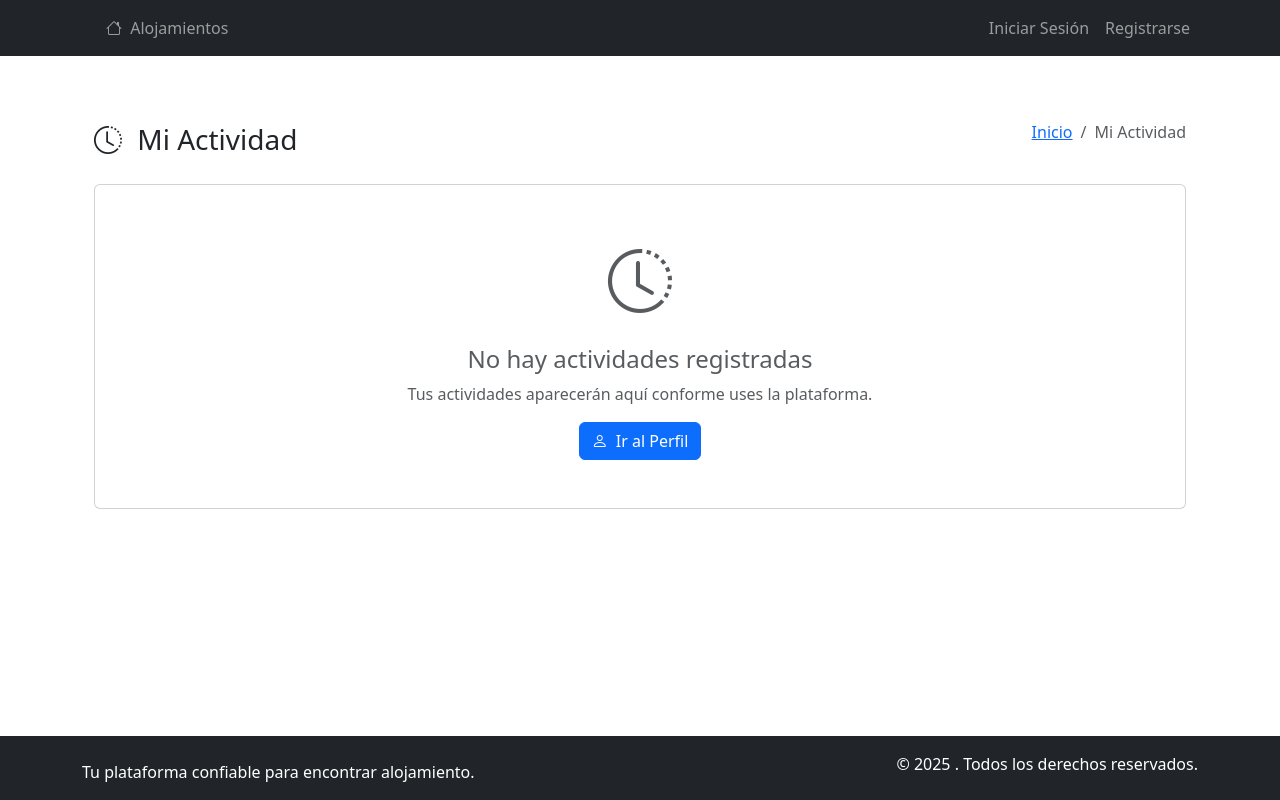
After one commit to franklinrony/alojamiento-php-kodigo, a PHP site: template app/Views/user/activities.twig in a window 1280 px wide. The commit adds this page. Run offline with PHP 8.4, Linux system fonts and the light colour scheme; the template is opened without the code that fills it, so the values that code supplies are empty; some libraries are stand-ins or nearby versions.

Commit message:
feat: Implementar funcionalidades de user_activities y user_preferences, eliminar user_accommodations

```diff
--- a/app/Repositories/Implementations/UserActivityRepository.php
+++ b/app/Repositories/Implementations/UserActivityRepository.php
@@ -77,11 +77,6 @@ class UserActivityRepository extends BaseRepository implements IUserActivityRepo
         $stmt = $this->db->prepare("SELECT * FROM user_activities WHERE user_id = :user_id ORDER BY created_at DESC");
         $stmt->execute(['user_id' => $userId]);
         return array_map([$this, 'mapToModel'], $stmt->fetchAll());
-        $stmt = $this->db->prepare("SELECT * FROM $table WHERE user_id = :user_id ORDER BY created_at DESC");
-        $stmt->execute(['user_id' => $userId]);
-        $results = $stmt->fetchAll();
-
-        return array_map([$this, 'mapToModel'], $results);
     }
 
     /**
--- a/app/Views/layouts/main.twig
+++ b/app/Views/layouts/main.twig
@@ -65,6 +65,12 @@
 									<a class="nav-link" href="/profile">
 										<i class="bi bi-gear me-1"></i>
 										Mi Perfil
+									</a>
+								</li>
+								<li class="nav-item">
+									<a class="nav-link" href="/user/activities">
+										<i class="bi bi-clock-history me-1"></i>
+										Mi Actividad
 									</a>
 								</li>
 								<li class="nav-item">
--- /dev/null
+++ b/app/Views/user/activities.twig
@@ -0,0 +1,147 @@
+{% extends 'layouts/main.twig' %}
+
+{% block title %}Mi Actividad{% endblock %}
+
+{% block content %}
+<div class="container-fluid py-4">
+    <div class="row">
+        <div class="col-12">
+            <div class="d-flex justify-content-between align-items-center mb-4">
+                <h1 class="h3 mb-0">
+                    <i class="bi bi-clock-history me-2"></i>
+                    Mi Actividad
+                </h1>
+                <nav aria-label="breadcrumb">
+                    <ol class="breadcrumb">
+                        <li class="breadcrumb-item"><a href="/">Inicio</a></li>
+                        <li class="breadcrumb-item active">Mi Actividad</li>
+                    </ol>
+                </nav>
+            </div>
+        </div>
+    </div>
+
+    {% if activities|length > 0 %}
+        <div class="row">
+            <div class="col-12">
+                <div class="card">
+                    <div class="card-header">
+                        <h5 class="card-title mb-0">
+                            <i class="bi bi-list-ul me-2"></i>
+                            Historial de Actividades
+                        </h5>
+                    </div>
+                    <div class="card-body">
+                        <div class="timeline">
+                            {% for activity in activities %}
+                                <div class="timeline-item">
+                                    <div class="timeline-marker bg-primary"></div>
+                                    <div class="timeline-content">
+                                        <div class="card">
+                                            <div class="card-body">
+                                                <div class="d-flex justify-content-between align-items-start">
+                                                    <div>
+                                                        <h6 class="card-title mb-1">
+                                                            {% if activity.getType() == 'profile_viewed' %}
+                                                                <i class="bi bi-person-check me-1"></i>
+                                                                Perfil Visualizado
+                                                            {% elseif activity.getType() == 'profile_updated' %}
+                                                                <i class="bi bi-person-gear me-1"></i>
+                                                                Perfil Actualizado
+                                                            {% elseif activity.getType() == 'reservation_created' %}
+                                                                <i class="bi bi-calendar-plus me-1"></i>
+                                                                Reserva Creada
+                                                            {% elseif activity.getType() == 'reservation_cancelled' %}
+                                                                <i class="bi bi-calendar-x me-1"></i>
+                                                                Reserva Cancelada
+                                                            {% elseif activity.getType() == 'login' %}
+                                                                <i class="bi bi-box-arrow-in-right me-1"></i>
+                                                                Inicio de Sesión
+                                                            {% elseif activity.getType() == 'logout' %}
+                                                                <i class="bi bi-box-arrow-right me-1"></i>
+                                                                Cierre de Sesión
+                                                            {% else %}
+                                                                <i class="bi bi-activity me-1"></i>
+                                                                {{ activity.getType()|title }}
+                                                            {% endif %}
+                                                        </h6>
+                                                        {% if activity.getDetails() %}
+                                                            <p class="card-text text-muted mb-2">{{ activity.getDetails() }}</p>
+                                                        {% endif %}
+                                                        <small class="text-muted">
+                                                            <i class="bi bi-clock me-1"></i>
+                                                            {{ activity.getCreatedAt()|date('d/m/Y H:i:s') }}
+                                                        </small>
+                                                    </div>
+                                                    <div class="text-end">
+                                                        <span class="badge bg-light text-dark">
+                                                            {{ activity.getType() }}
+                                                        </span>
+                                                    </div>
+                                                </div>
+                                            </div>
+                                        </div>
+                                    </div>
+                                </div>
+                            {% endfor %}
+                        </div>
+                    </div>
+                </div>
+            </div>
+        </div>
+    {% else %}
+        <div class="row">
+            <div class="col-12">
+                <div class="card">
+                    <div class="card-body text-center py-5">
+                        <i class="bi bi-clock-history text-muted" style="font-size: 4rem;"></i>
+                        <h4 class="mt-3 text-muted">No hay actividades registradas</h4>
+                        <p class="text-muted">Tus actividades aparecerán aquí conforme uses la plataforma.</p>
+                        <a href="/profile" class="btn btn-primary">
+                            <i class="bi bi-person me-1"></i>
+                            Ir al Perfil
+                        </a>
+                    </div>
+                </div>
+            </div>
+        </div>
+    {% endif %}
+</div>
+
+<style>
+.timeline {
+    position: relative;
+    padding-left: 30px;
+}
+
+.timeline::before {
+    content: '';
+    position: absolute;
+    left: 15px;
+    top: 0;
+    bottom: 0;
+    width: 2px;
+    background: #dee2e6;
+}
+
+.timeline-item {
+    position: relative;
+    margin-bottom: 30px;
+}
+
+.timeline-marker {
+    position: absolute;
+    left: -22px;
+    top: 15px;
+    width: 12px;
+    height: 12px;
+    border-radius: 50%;
+    border: 3px solid #fff;
+    box-shadow: 0 0 0 3px #dee2e6;
+}
+
+.timeline-content {
+    margin-left: 20px;
+}
+</style>
+{% endblock %}
--- a/config/routes/web.php
+++ b/config/routes/web.php
@@ -18,6 +18,7 @@ return function (RouteCollector $r) {
     // Rutas de usuario
     $r->get('/profile', ['App\Controllers\UserController', 'profile', 'middleware' => ['auth']]);
     $r->post('/profile', ['App\Controllers\UserController', 'updateProfile', 'middleware' => ['auth']]);
+    $r->get('/user/activities', ['App\Controllers\UserController', 'activities', 'middleware' => ['auth']]);
 
     // Rutas de reservas
     $r->get('/user/reservations', ['App\Controllers\UserController', 'reservations', 'middleware' => ['auth']]);
```
Also changed, not shown: app/Controllers/UserController.php (+124 -2 lines), app/Models/UserActivity.php (+32 -0 lines), app/Models/UserPreference.php (+32 -0 lines), app/Services/IUserActivityService.php (added, +47 -0 lines), app/Services/IUserPreferenceService.php (added, +54 -0 lines), app/Services/Implementations/UserActivityService.php (added, +81 -0 lines), app/Services/Implementations/UserPreferenceService.php (added, +72 -0 lines), app/Views/user/profile.twig (+36 -0 lines), config/database/migrations/20250907170100_create_pivot_and_relations.php, config/database/migrations/20250914120000_remove_user_accommodations_table.php (added).
